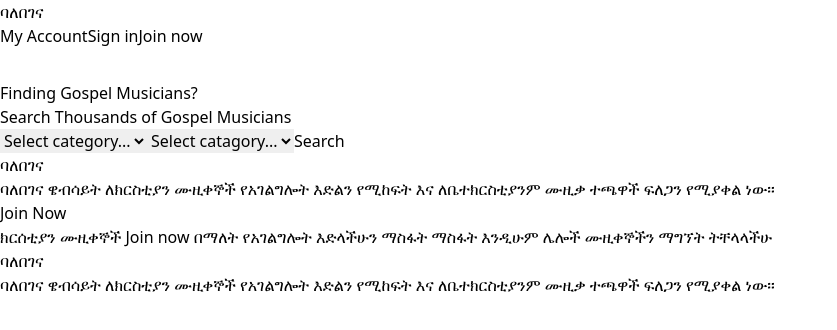
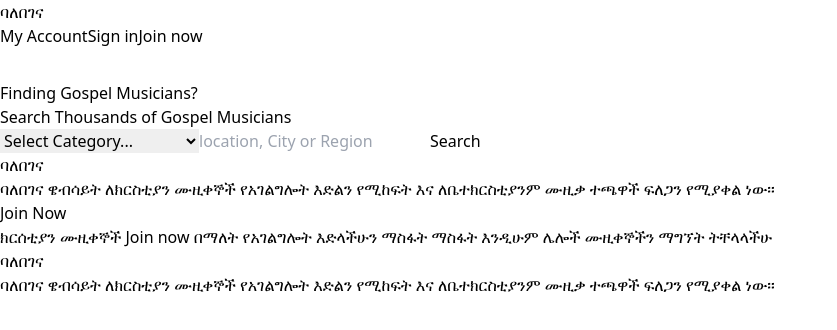
Before and after one commit to mickeybegashaw/Balebegena, a React (Vite) app in the folder frontend/: page / in a window 1280 px wide. Shown: the top 330 px of the page, without its empty margins (0-837 px from the left). Built offline with nearby package versions, Linux system fonts and the light colour scheme.

Commit message:
get the user selected category using onChange

```diff
--- a/frontend/src/Pages/Home.jsx
+++ b/frontend/src/Pages/Home.jsx
@@ -1,5 +1,12 @@
+import { useState } from "react";
 
 const Home = () => {
+  const[selectedCategory,setSelectedCategory]=useState('')
+  const[selectedAddress,setSelectedAddress]=useState('')
+
+  const handleCategoryChange=(event)=>{
+    setSelectedCategory(event.target.value)
+  }
   return (
     <div className="home bg-[url('./assets/worship.png')]  bg-center bg-cover h-full text-neutral-50">
       <div className="homeMassage p-10 md:p-24">
@@ -9,38 +16,45 @@ const Home = () => {
         <p className="text-lg mt-5">Search Thousands of Gospel Musicians</p>
 
         <div className="select  ">
-          <select className="text-stone-600 h-8 mt-5 md:p-1 w-28 md:w-60 rounded ">
-            <option value="select">Select category...</option>
-            <option value="Addis abeba">KeyBoard</option>
-            <option value="Addis abeba">Giutar </option>
-            <option value="Addis abeba">Drum </option>
-            <option value="Addis abeba">Sound Enginer</option>
+          <select value={selectedCategory} onChange={handleCategoryChange}  className="text-stone-600 h-8 mt-5 md:p-1 w-28 md:w-60 rounded ">
+
+            <option value="" disabled>
+              Select Category...
+            </option>
+            <option value="Keyboard">Keyboard</option>
+            <option value="Guitar">Guitar </option>
+            <option value="Drum">Drum </option>
+            <option value="SaxPhone and related">SaxPhone and related </option>
+            <option value="Sound System Engineer">Sound System Engineer</option>
           </select>
-          <select className="text-stone-600 h-8 mt-5 md:p-1 w-28 md:w-60 ml-2 rounded ">
-            <option value="select">Select catagory...</option>
-            <option value="Addis abeba">KeyBoard</option>
-            <option value="Addis abeba">Giutar </option>
-            <option value="Addis abeba">Drum </option>
-            <option value="Addis abeba">Sound Enginer</option>
-          </select>
-          <button className="bg-red-700 uppercase font-bold active:bg-red-600 p-1 mt-1 rounded ml-2 text-xl">Search</button>
+          <input placeholder="location, City or Region" className="text-stone-600 h-8 mt-5 md:p-1 w-28 md:w-60 ml-2 placeholder:text-stone-700 rounded text-lg text-center " />
+
+          <button className="bg-red-700 uppercase font-bold active:bg-red-600 p-1 mt-1 rounded ml-2 text-xl">
+            Search
+          </button>
         </div>
       </div>
       <div className="discription-container flex flex-col md:flex-row  items-center gap-10 md:gap-20 mt-24">
         <div className="discription w-full backdrop-brightness-50 p-10">
           <h2 className="font-bold text-xl text-red-700">ባለበገና</h2>
-        <p className="text-l mt-1">ባለበገና ዌብሳይት ለክርስቲያን ሙዚቀኞች የአገልግሎት እድልን የሚከፍት እና ለቤተክርስቲያንም ሙዚቃ ተጫዋች ፍለጋን የሚያቀል ነው፡፡  </p>
-
+          <p className="text-l mt-1">
+            ባለበገና ዌብሳይት ለክርስቲያን ሙዚቀኞች የአገልግሎት እድልን የሚከፍት እና ለቤተክርስቲያንም ሙዚቃ ተጫዋች
+            ፍለጋን የሚያቀል ነው፡፡{" "}
+          </p>
         </div>
         <div className="discription w-full backdrop-brightness-50 p-10">
           <h2 className="font-bold text-xl text-red-700">Join Now</h2>
-        <p className="text-l mt-1">ክርሰቲያን ሙዚቀኞች Join now በማለት የአገልግሎት እድላችሁን ማስፋት ማስፋት እንዲሁም ሌሎች ሙዚቀኞችን ማግኘት  ትቸላላችሁ  </p>
-
+          <p className="text-l mt-1">
+            ክርሰቲያን ሙዚቀኞች Join now በማለት የአገልግሎት እድላችሁን ማስፋት ማስፋት እንዲሁም ሌሎች ሙዚቀኞችን
+            ማግኘት ትቸላላችሁ{" "}
+          </p>
         </div>
         <div className="discription w-full backdrop-brightness-50 p-10">
           <h2 className="font-bold text-xl text-red-700">ባለበገና</h2>
-        <p className="text-l mt-1">ባለበገና ዌብሳይት ለክርስቲያን ሙዚቀኞች የአገልግሎት እድልን የሚከፍት እና ለቤተክርስቲያንም ሙዚቃ ተጫዋች ፍለጋን የሚያቀል ነው፡፡  </p>
-
+          <p className="text-l mt-1">
+            ባለበገና ዌብሳይት ለክርስቲያን ሙዚቀኞች የአገልግሎት እድልን የሚከፍት እና ለቤተክርስቲያንም ሙዚቃ ተጫዋች
+            ፍለጋን የሚያቀል ነው፡፡{" "}
+          </p>
         </div>
       </div>
     </div>
```
Lines whose indentation alone changed are shown as unchanged.
